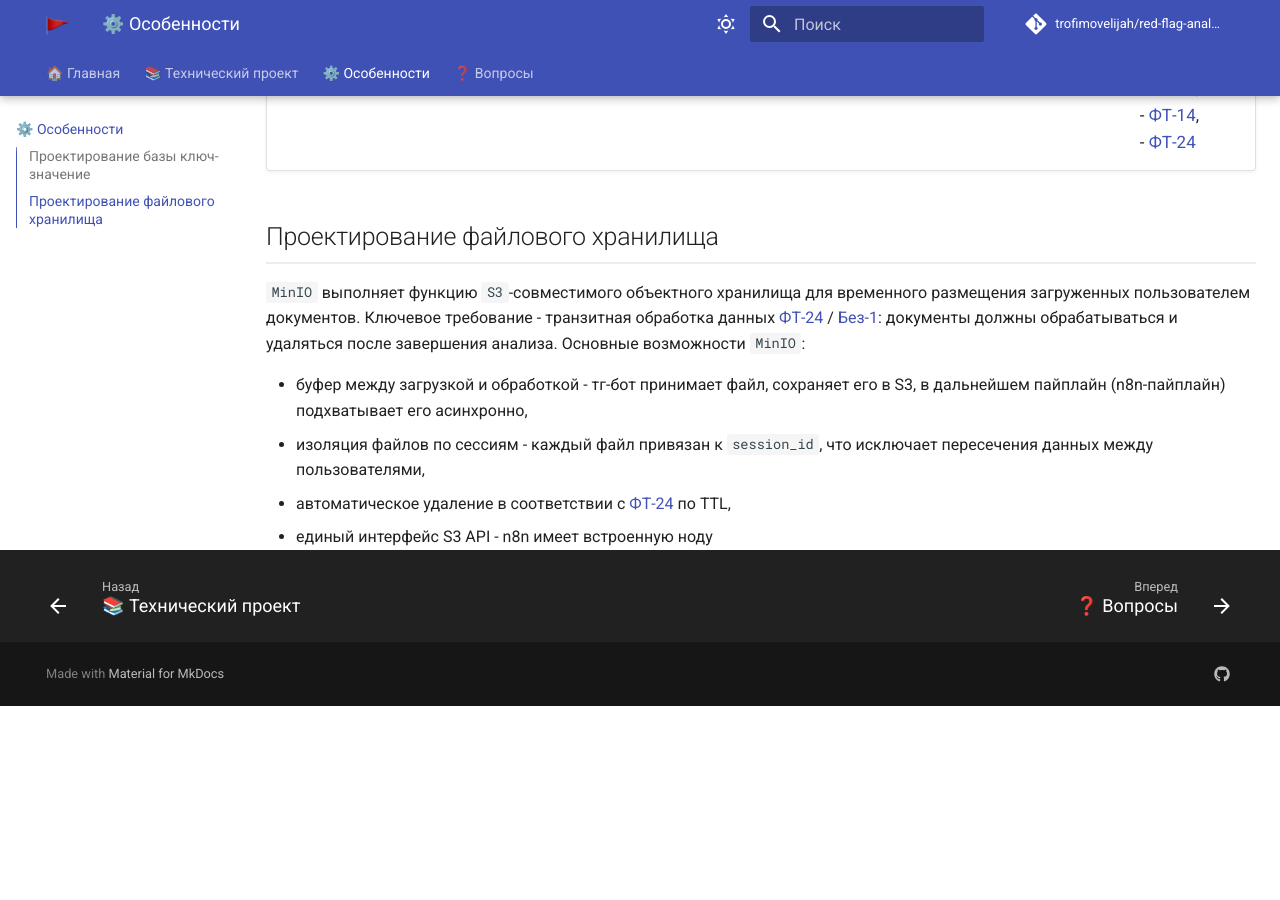
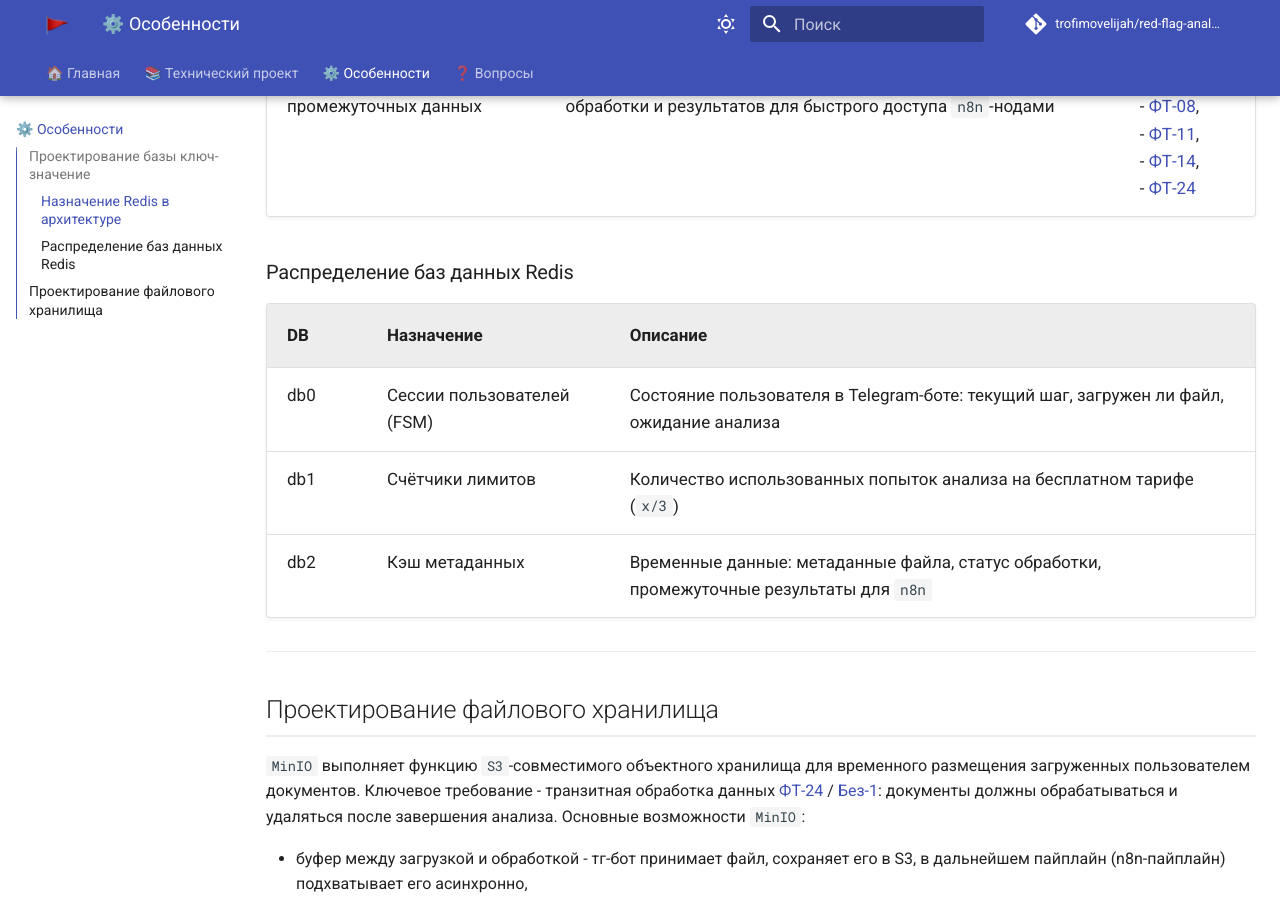
Before and after one commit to trofimovelijah/red-flag-analysis, an MkDocs documentation site: the page built from docs/qa/tech_conf.md, in a window 1280 px wide and 900 px high, scrolled down 773 px. Built offline with MkDocs 1.6.1 and Material for MkDocs 9.7.7, drawn with Linux system fonts in a browser that asks for light colours; comment, search, counter and statistics services are not loaded; before the commit the page ends 1479 px from its top, so only the background shows below that; some of the changed text lies outside the part shown.

Commit message:
add #10. Таблица

```diff
--- a/docs/qa/tech_conf.md
+++ b/docs/qa/tech_conf.md
@@ -1,7 +1,7 @@
 # Особенности конфигурирования Платформы
 
 ## Проектирование базы ключ-значение
-
+### Назначение Redis в архитектуре
 `Redis` выполняет следующие ключевые возможности:
 
 | Возможности Redis | Описание | Требования |
@@ -10,6 +10,15 @@
 |Счётчик попыток на бесплатном тарифе| отслеживание количества использованных анализов (x/3) с TTL на сутки | - [ФТ-03](https://github.com/trofimovelijah/red-flag-analysis/issues/24),<br> - [ФТ-20](https://github.com/trofimovelijah/red-flag-analysis/issues/41),<br> - [ФТ-25](https://github.com/trofimovelijah/red-flag-analysis/issues/46) |
 |Кэширование промежуточных данных| временное хранение метаданных загружаемых файлов, статусов обработки и результатов для быстрого доступа `n8n`-нодами | - [ФТ-07](https://github.com/trofimovelijah/red-flag-analysis/issues/28),<br> - [ФТ-08](https://github.com/trofimovelijah/red-flag-analysis/issues/29),<br> - [ФТ-11](https://github.com/trofimovelijah/red-flag-analysis/issues/32),<br> - [ФТ-14](https://github.com/trofimovelijah/red-flag-analysis/issues/35),<br> - [ФТ-24](https://github.com/trofimovelijah/red-flag-analysis/issues/45) |
 
+### Распределение баз данных Redis
+
+| DB | Назначение |	Описание |
+|---|---|---|
+| db0	| Сессии пользователей (FSM) | Состояние пользователя в Telegram-боте: текущий шаг, загружен ли файл, ожидание анализа |
+| db1	| Счётчики лимитов | Количество использованных попыток анализа на бесплатном тарифе (`x/3`) |
+| db2	| Кэш метаданных | Временные данные: метаданные файла, статус обработки, промежуточные результаты для `n8n` |
+
+----
 ## Проектирование файлового хранилища
 
 `MinIO` выполняет функцию `S3`-совместимого объектного хранилища для временного размещения загруженных пользователем документов. Ключевое требование - транзитная обработка данных [ФТ-24](https://github.com/trofimovelijah/red-flag-analysis/issues/45) / [Без-1](https://github.com/trofimovelijah/red-flag-analysis/issues/61): документы должны обрабатываться и удаляться после завершения анализа. Основные возможности `MinIO`:
```
